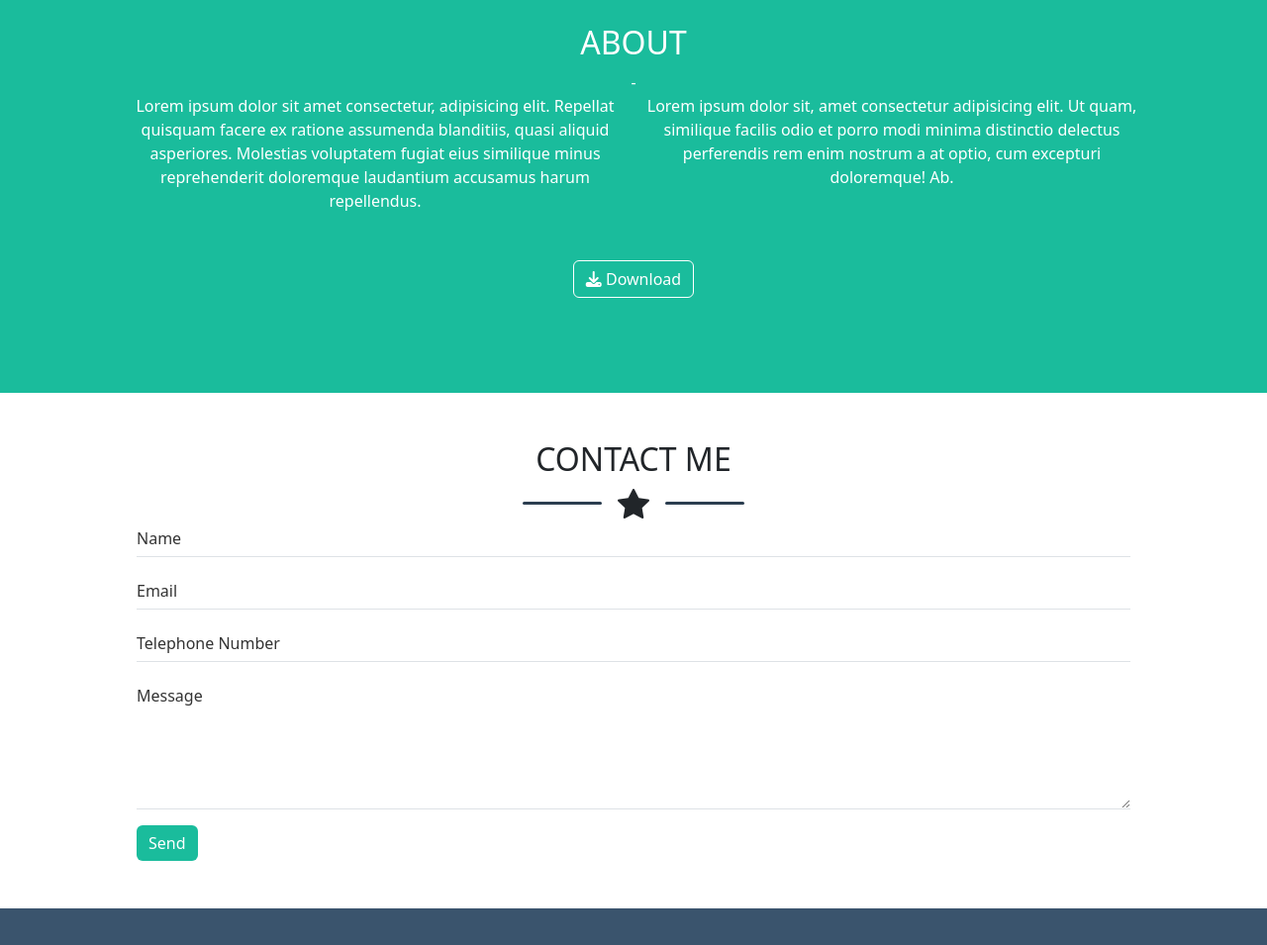
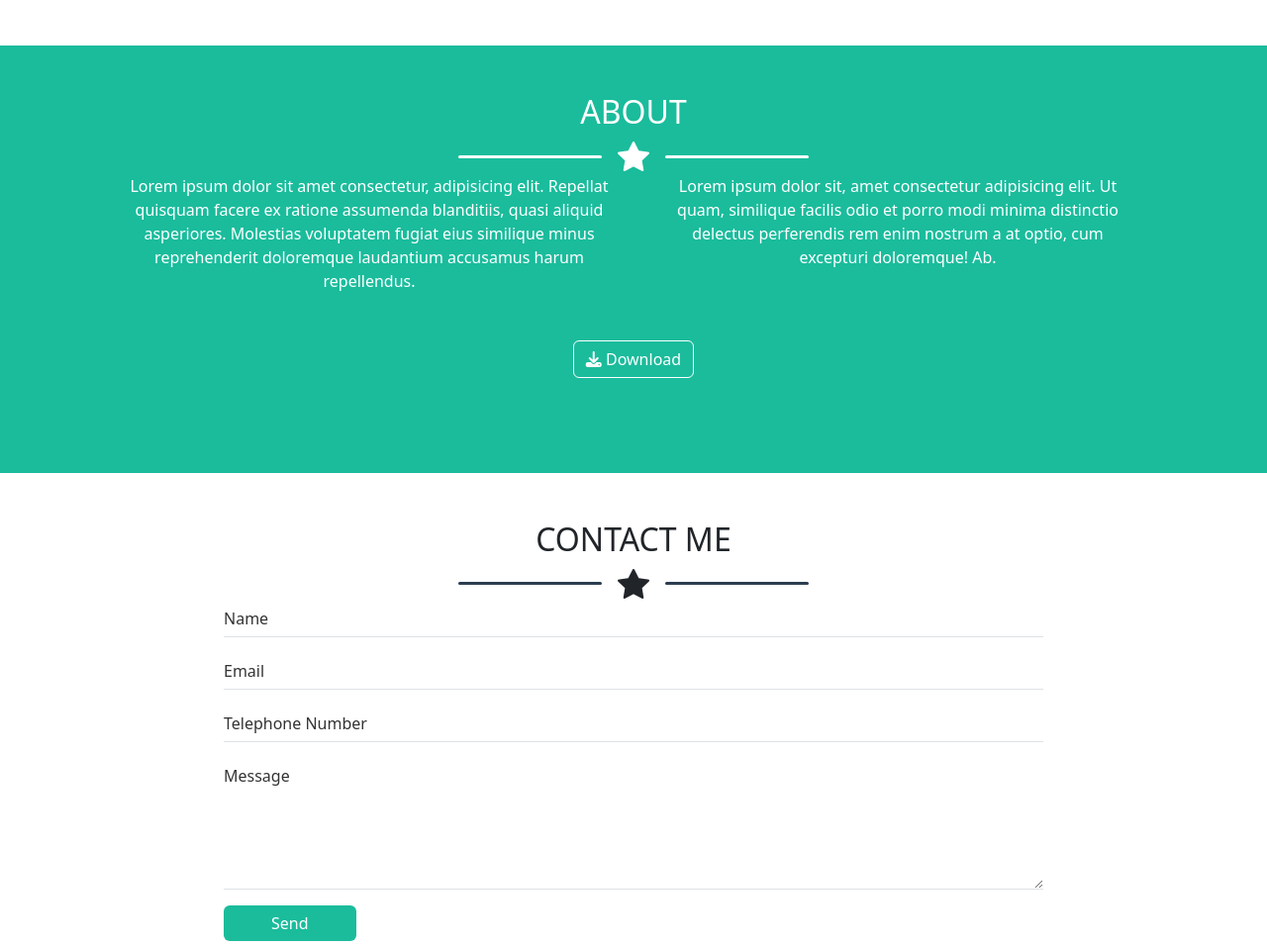
Before and after one commit to FrancescoCauzzi/html-css-bootstrap-freelancer, a plain HTML site: page index.html in a window 1280 px wide. Shown: the part 1400-2355 px from the top of the page at 99% size. Drawn offline with nearby package versions, Linux system fonts and the light colour scheme.

Commit message:
feat: img folder added

```diff
--- a/css/style.css
+++ b/css/style.css
@@ -72,7 +72,17 @@ header{
 
 .__separator-line{
   height: 3px;
-  width: 80px;
-  background-color: #2C3E50;
+  width: 145px;
   border-radius: 25px;
 }
+
+.__contact-me .__separator-line, .__portfolio .__separator-line{
+  background-color: #2C3E50;
+
+}
+
+
+
+.__header-container .my-separator .__separator-line, .__about-inner .__separator-line{
+  background-color: white;
+}
--- a/index.html
+++ b/index.html
@@ -34,14 +34,22 @@
     </nav>
 
 
-    <div class="container-fluid p-5 text-white text-uppercase text-center">
+    <div class="container-fluid p-5 text-white text-uppercase text-center __header-container">
       <div class="mb-2 my-img-container">
         <img src="https://picsum.photos/400" class="img-fluid" alt="...">
       </div>
       <h1>START BOOTSTRAP</h1>
 
-      <div class="my-separator">
-        -
+      <div class="my-separator fs-2 d-flex justify-content-center align-items-center mb-4">
+        <div class="__separator-line m-3">
+
+        </div>
+        <div class="__icon">
+          <i class="bi bi-star-fill d-flex "></i>
+        </div>
+        <div class="__separator-line m-3">
+
+        </div>
       </div>
 
       <div class="fw-bold">
@@ -57,8 +65,16 @@
   <main>
     <section class="container __portfolio p-5 text-center">
       <h2>PORTFOLIO</h2>
-      <div class="my-separator">
-        -
+      <div class="my-separator fs-2 d-flex justify-content-center align-items-center mb-4">
+        <div class="__separator-line m-3">
+
+        </div>
+        <div class="__icon">
+          <i class="bi bi-star-fill d-flex "></i>
+        </div>
+        <div class="__separator-line m-3">
+
+        </div>
       </div>
       <div class="row row-cols-lg-3 row-cols-md-2 row-cols-1  g-3 mb-4">
         <div class="col">
@@ -128,19 +144,27 @@
 
     </section>
     <section class="__about p-5 text-center">
-      <div class="container">
+      <div class="__about-inner container">
         <h2>ABOUT</h2>
-        <div class="my-separator">
-          -
+        <div class="my-separator fs-2 d-flex justify-content-center align-items-center">
+          <div class="__separator-line m-3">
+
+          </div>
+          <div class="__icon">
+            <i class="bi bi-star-fill d-flex "></i>
+          </div>
+          <div class="__separator-line m-3">
+
+          </div>
         </div>
         <div class="px-5">
-          <div class="row">
-            <div class="col-6">
+          <div class="row row-cols-lg-2 row-cols-md-2 row-cols-1 g-5 ">
+            <div class="col">
               Lorem ipsum dolor sit amet consectetur, adipisicing elit. Repellat quisquam facere ex ratione assumenda
               blanditiis, quasi aliquid asperiores. Molestias voluptatem fugiat eius similique minus reprehenderit
               doloremque laudantium accusamus harum repellendus.
             </div>
-            <div class="col-6">
+            <div class="col">
               Lorem ipsum dolor sit, amet consectetur adipisicing elit. Ut quam, similique facilis odio et porro modi
               minima distinctio delectus perferendis rem enim nostrum a at optio, cum excepturi doloremque! Ab.
             </div>
@@ -159,9 +183,9 @@
 
     </section>
     <section class="container py-5">
-      <div class="text-center">
+      <div class="__contact-me text-center">
         <h2>CONTACT ME</h2>
-        <div class="my-separator fs-2 d-flex justify-content-center align-items-center">
+        <div class="my-separator fs-2 d-flex justify-content-center align-items-center ">
           <div class="__separator-line m-3">
 
           </div>
@@ -174,32 +198,37 @@
         </div>
       </div>
       <div class="px-5">
-        <form class="px-2">
-          <div class="mb-3">
+        <form class="px-5">
+          <div class="mb-3 px-5">
             <!-- <label for="exampleInputPassword1" class="form-label">Name</label> -->
             <input placeholder="Name" type="text" class="form-control border-0 border-bottom rounded-0 px-0"
               id="exampleInputPassword1">
           </div>
-          <div class="mb-3">
+          <div class="mb-3 px-5">
             <!-- <label for="exampleInputEmail1" class="form-label">Email address</label> -->
             <input placeholder="Email" type="email" class="form-control border-0 border-bottom rounded-0 px-0"
               id="exampleInputEmail1" aria-describedby="emailHelp">
           </div>
-          <div class="mb-3">
+          <div class="mb-3 px-5">
             <!-- <label for="exampleInputPhone1" class="form-label">Phone Number</label> -->
             <input placeholder="Telephone Number" type="number"
               class="form-control border-0 border-bottom rounded-0 px-0" id="exampleInputPhone1"
               aria-describedby="emailHelp">
           </div>
-          <div class="mb-3">
+          <div class="mb-3 px-5">
             <!-- <label for="exampleFormControlTextarea1" class="form-label">Message</label> -->
             <textarea placeholder="Message" class="form-control border-0 border-bottom rounded-0 px-0"
               id="exampleFormControlTextarea1" rows="5"></textarea>
           </div>
 
+          <div class="mb-3 px-5">
+            <button type="submit" class="btn btn-primary __contact-btn px-5">Send</button>
 
-          <button type="submit" class="btn btn-primary __contact-btn">Send</button>
-        </form>
+          </div>
+
+      </div>
+
+      </form>
 
       </div>
 
@@ -209,12 +238,12 @@
   <footer>
     <div class="__footer-info ">
       <div class="container p-5 text-center">
-        <div class="row px-5">
-          <div class="col">
+        <div class="row row-cols-lg-3 row-cols-md-3 row-cols-1 px-5">
+          <div class="col mb-4">
             <h5>LOCATION</h5>
             <span>2215 John Daniel Drive Clark, MO 54243</span>
           </div>
-          <div class="col __around-the-web">
+          <div class="col __around-the-web mb-4">
             <h5>AROUND THE WEB</h5>
             <a href=""><i class="fa-brands fa-facebook"></i></a>
             <a href=""><i class="fa-brands fa-google-plus-g"></i></a>
@@ -222,7 +251,7 @@
             <a href=""><i class="fa-brands fa-linkedin-in"></i></a>
 
           </div>
-          <div class="col __about-freelancer">
+          <div class="col __about-freelancer mb-4">
             <h5>ABOUT FREEELANCER</h5>
             Freelance is a free to use, open source Bootstrap theme create by <a href="https://getbootstrap.com/">Sart
               Bootstrap</a>
```
Also changed, not shown: img/avatar.svg (added), img/cabin.png (added), img/cake.png (added), img/circus.png (added), img/game.png (added), img/safe.png (added), img/submarine.png (added).
